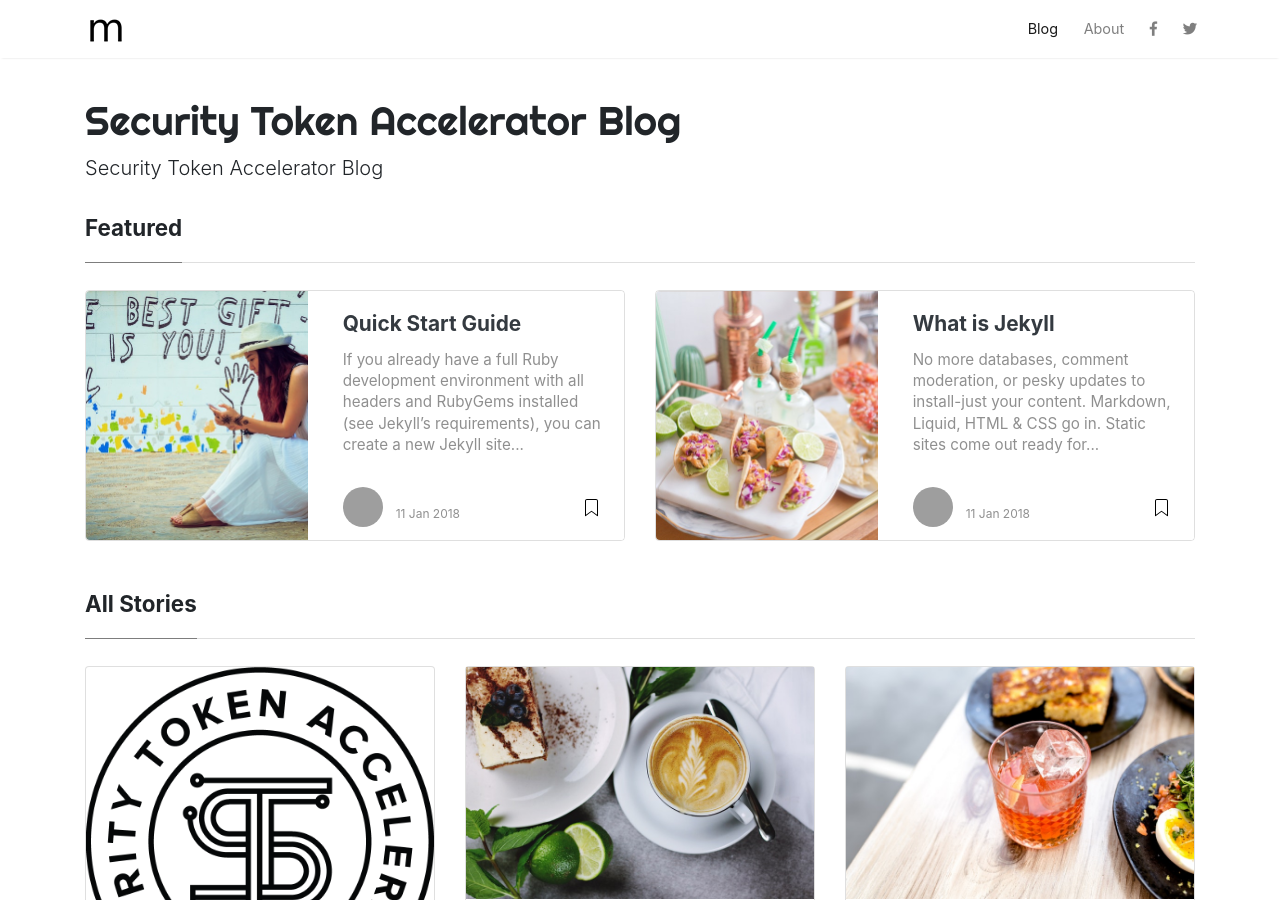
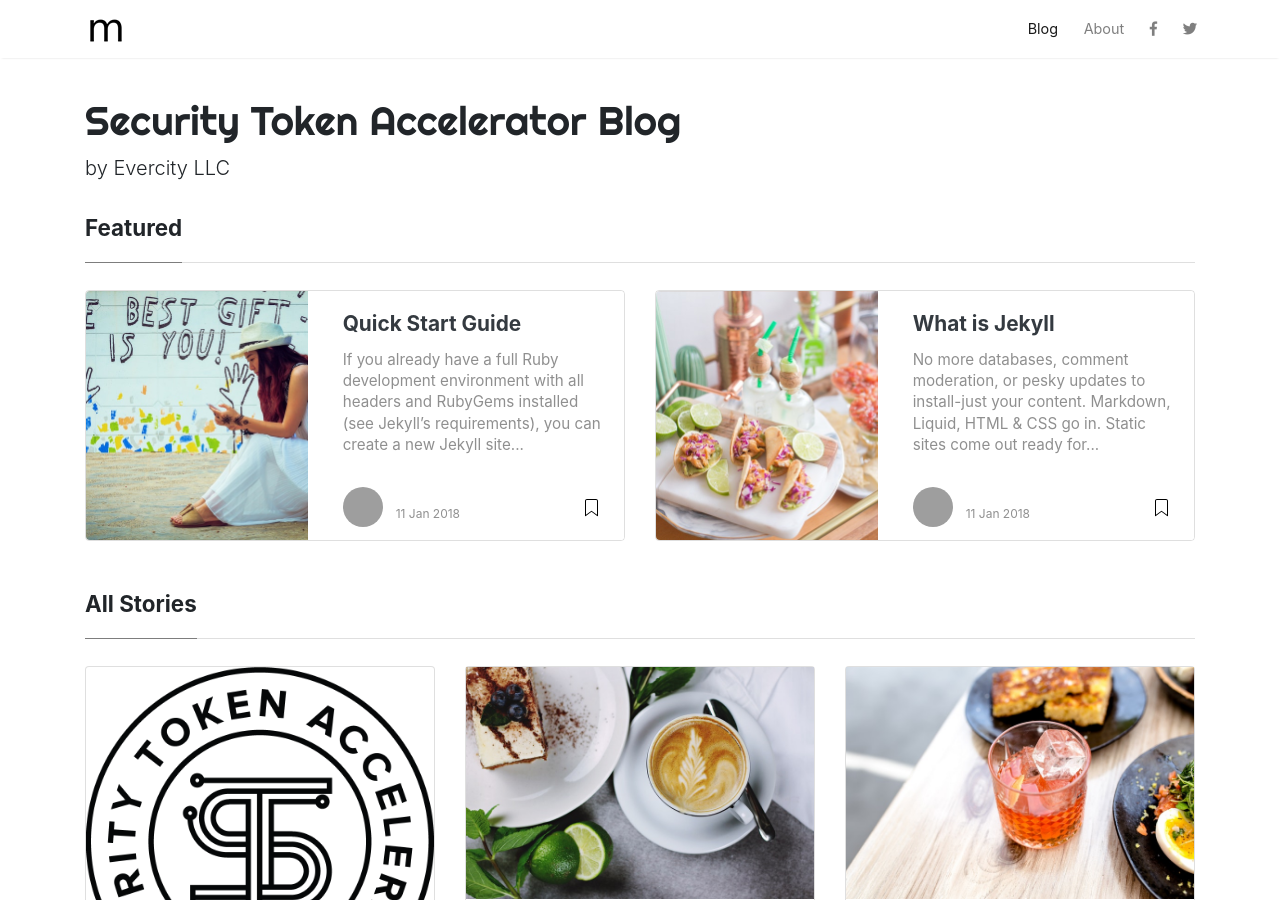
Before and after one commit to staccelerator/sta-blog, a Jekyll site: the page built from index.html, in a window 1280 px wide and 900 px high. Built offline with Jekyll 4.4.1, drawn with Linux system fonts in a browser that asks for light colours; nearby versions of some CDN libraries; the list of posts is cut into pages by our own code; comment, search, counter and statistics services are not loaded; grey boxes are pictures that could not be loaded.

Commit message:
layout fixes

```diff
--- a/_config.yml
+++ b/_config.yml
@@ -1,7 +1,7 @@
 # Site
 name: "Security Token Accelerator Blog"
-description: "Security Token Accelerator Blog"
-meta_description: "Security Token Accelerator Blog"
+description: "by Evercity LLC"
+meta_description: "Security Token Accelerator Blog by Evercity LLC"
 logo: 'assets/images/logo.png'
 favicon: 'assets/images/logo.png'
 baseurl: /sta-blog
```
Also changed, not shown: about.md (+1 -1 lines).
